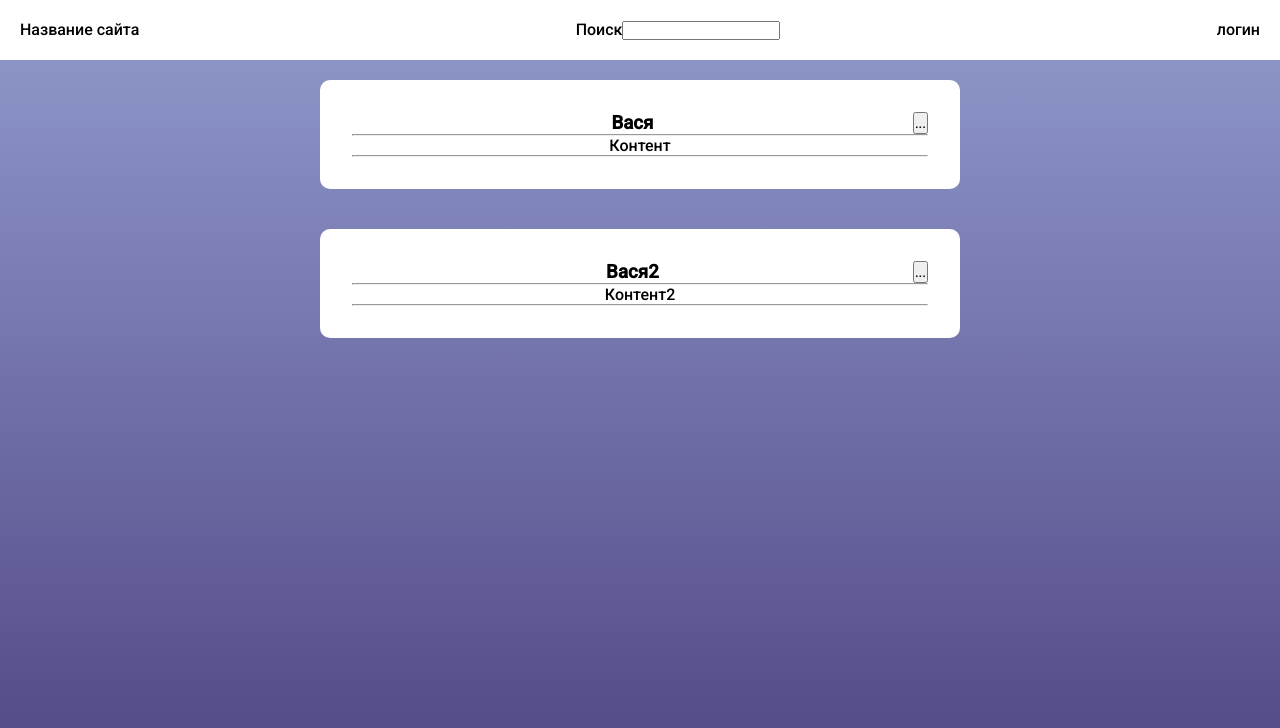
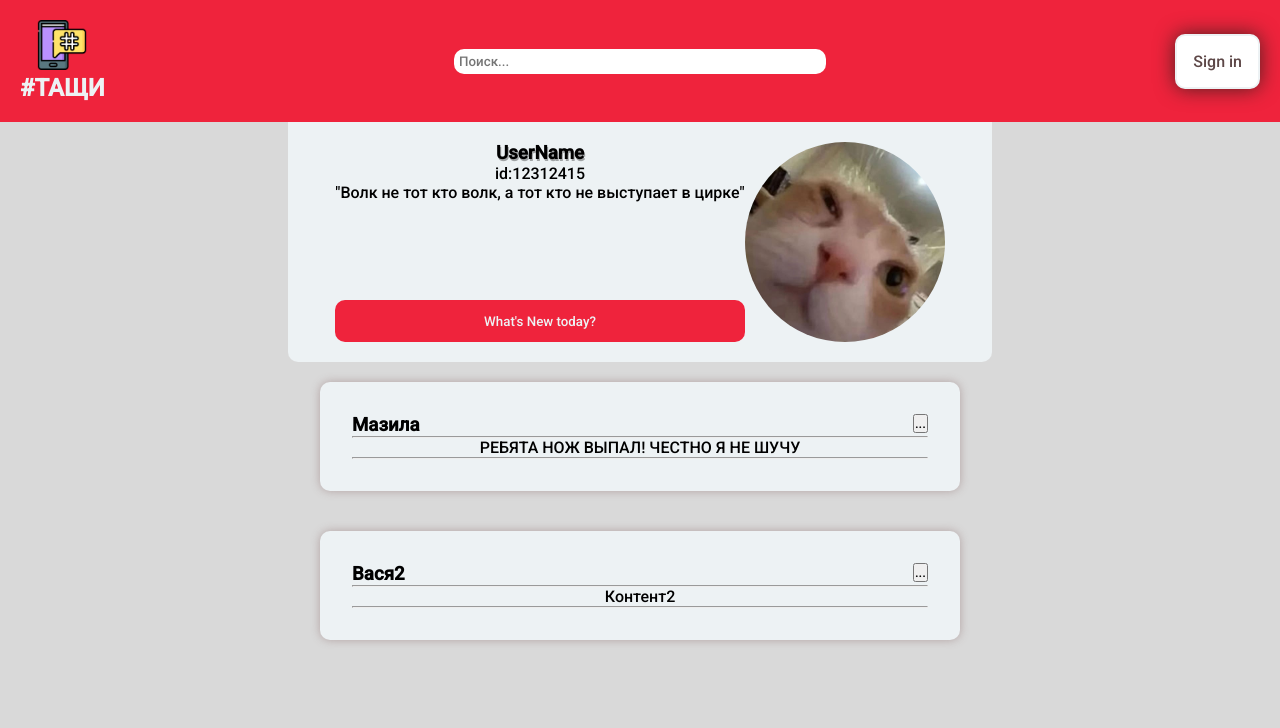
Before and after one commit to Tokiyashi/news-app, a React (Create React App) app: page / in a window 1280 px wide. Shown: the top 728 px of the page. Built offline with nearby package versions, Linux system fonts and the light colour scheme; the HTML template or start-up script is replaced by a standard one.

Commit message:
New component UserProfile, still only layout

```diff
--- a/src/App.js
+++ b/src/App.js
@@ -1,21 +1,25 @@
 import './index.css';
 import {useState} from "react";
 import Post from "./Components/Post/Post";
-import Header from "./Components/UI/Header";
+import Header from "./Components/UI/Header/Header";
+import test from './img/test avatar.jpg'
+import UserProfile from "./Components/UI/UserProfile/UserProfile";
 
 function App() {
     const [posts, setPost] = useState([
-        {name: "Вася", content: 'Контент'},
+        {name: "Мазила", content: 'РЕБЯТА НОЖ ВЫПАЛ! ЧЕСТНО Я НЕ ШУЧУ'},
         {name: "Вася2", content: 'Контент2'},
     ]);
 
-    const postList = posts.map((item) =>
-    <Post author={item.name} content={item.content} > </Post>
+    const postList = posts.map((item, index) =>
+    <Post key={index} author={item.name} content={item.content} > </Post>
     );
 
   return (
       <main>
           <Header/>
+          <UserProfile/>
+
           {postList}
       </main>
   );
--- a/src/Components/Post/Post.jsx
+++ b/src/Components/Post/Post.jsx
@@ -1,22 +1,23 @@
 import React from 'react';
+import cl from './Post.module.css'
 
 const Post = ({author, content, creationDate}) => {
     return (
-        <div className="post">
-            <div className={"post__header"}>
+        <div className={cl.post}>
+            <div className={cl.post__header}>
                 <img
                 />
                 <h3> {author} </h3>
                 <button>...</button>
             </div>
-            <div className="post__content">
+            <div className={cl.post__content}>
                 <p>
                     <hr/>
                     {content}
                     <hr/>
                 </p>
             </div>
-            <div className="post__info">
+            <div className={cl.post__info}>
                 <h4> {creationDate} </h4>
             </div>
         </div>
--- /dev/null
+++ b/src/Components/Post/Post.module.css
@@ -0,0 +1,23 @@
+.post{
+    flex-direction: column;
+    background-color: #EDF2F4;
+    padding: 2em;
+    border-radius: 10px;
+    display: flex;
+    margin: 20px 0;
+    min-width: 50%;
+    box-shadow: 0 0 10px #b2a2a2;
+}
+
+.post__header{
+    justify-content: space-between;
+    flex-direction: row;
+    width: 100%;
+}
+.post__header>h3{
+    float: left;
+}
+
+.post__header>button{
+    float: right;
+}
--- a/src/Components/UI/Header.jsx
+++ /dev/null
@@ -1,21 +0,0 @@
-import React from 'react';
-import cl from './Header.module.css'
-
-const Header = () => {
-    return (
-        <header>
-            <div className="navbar__name">
-                Название сайта
-            </div>
-            <div className="navbar__input">
-                Поиск
-                <input/>
-            </div>
-            <div>
-                логин
-            </div>
-        </header>
-    );
-};
-
-export default Header;
--- /dev/null
+++ b/src/Components/UI/Header/Header.jsx
@@ -0,0 +1,29 @@
+import React from 'react';
+import cl from './Header.module.css'
+import logo from './social-media.png'
+
+const Header = () => {
+    return (
+        <header>
+            <div className={cl.navbar__name}>
+                <img
+                    alt='logo'
+                    src={logo}
+                    width="50px"
+                />
+               <h2> #ТАЩИ </h2>
+            </div>
+
+            <div className={cl.navbar__search}>
+                <input
+                placeholder="Поиск..."
+                />
+            </div>
+            <div className={cl.navbar__signup}>
+                Sign in
+            </div>
+        </header>
+    );
+};
+
+export default Header;
--- /dev/null
+++ b/src/Components/UI/Header/Header.module.css
@@ -0,0 +1,41 @@
+
+header{
+    background-color: #EF233C;
+    min-width: 100vw;
+    display: flex;
+    justify-content: space-between;
+    padding: 20px;
+    color: #EDF2F4;
+    align-items: center;
+}
+.navbar__name{
+    justify-content: center;
+    align-items: center;
+}
+
+.navbar__signup{
+    border: 2px solid #EDF2F4;
+    padding: 1em;
+    border-radius: 10px;
+    box-shadow: 0 0 20px #4f2121;
+    background-color: #ffffff;
+    color: #5d4747;
+}
+.navbar__signup:hover{
+    color: #ffffff;
+    background-color: #EF233C;
+    transform: scale(1.1);
+    transition: all 0.15s;
+}
+.navbar__search{
+    width: 30%;
+}
+
+input{
+    text-align: left;
+    padding: 5px;
+    border: none;
+    border-radius: 10px;
+    outline: none;
+    width: 100%;
+}
--- /dev/null
+++ b/src/Components/UI/UserProfile/UserProfile.jsx
@@ -0,0 +1,25 @@
+import React from 'react';
+import test from "../../../img/test avatar.jpg";
+import cl from './UserProfile.module.css'
+
+const UserProfile = () => {
+    return (
+        <div className={cl.userProfile}>
+            <div className={cl.userProfile__info}>
+                <div>
+                    <h3 className={cl.userProfile__info__username}> UserName </h3>
+                    <p className={cl.userProfile__info__id}>id:12312415</p>
+                    <p className={cl.userProfile__info__status}>"Волк не тот кто волк, а тот кто не выступает в цирке"</p>
+                </div>
+                <button> What's New today? </button>
+            </div>
+            <img className={cl.userProfile__avatar}
+                 width="200px"
+                 alt="avatar"
+                 src={test}
+            />
+        </div>
+    );
+};
+
+export default UserProfile;
--- /dev/null
+++ b/src/Components/UI/UserProfile/UserProfile.module.css
@@ -0,0 +1,32 @@
+.userProfile__info__username{
+    text-shadow: rgba(0, 0, 0, 0.32) 1px 2px ;
+}
+
+.userProfile__avatar{
+    border-radius: 50%;
+}
+
+.userProfile{
+    display: flex;
+    padding: 20px;
+    min-width: 55%;
+    background-color: #EDF2F4;
+    border-bottom-left-radius: 10px;
+    border-bottom-right-radius: 10px;
+    justify-content: center;
+}
+.userProfile__info{
+    display: flex;
+    flex-direction: column;
+    justify-content: space-between;
+}
+
+
+.userProfile__info>button{
+    border: none;
+    border-radius: 10px;
+    padding: 1em;
+    color: #EDF2F4;
+    background-color: #EF233C;
+    min-width: 20%;
+}
--- a/src/index.css
+++ b/src/index.css
@@ -8,37 +8,17 @@
   text-align: center;
 }
 
-header{
-  background-color: #ffffff;
-  min-width: 100vw;
-  display: flex;
-  justify-content: space-between;
-  padding: 20px;
-}
 
 main{
   display: flex;
   align-items: center;
   min-height: 100vh;
-  background-image: linear-gradient(to bottom, rgb(145, 155, 204), rgb(79, 68, 131));
+  background-image: linear-gradient(to bottom, #d9d9d9, #d9d9d9);
   flex-direction: column;
 }
 
-.post{
-  flex-direction: column;
-  background-color: white;
-  padding: 2em;
-  border-radius: 10px;
-  display: flex;
-  margin: 20px 0;
-  min-width: 50%;
+
+button:hover{
+  filter: brightness(0.8);
+  transition: all 0.2s;
 }
-
-.post__header{
-  justify-content: space-between;
-  display: flex;
-  flex-direction: row;
-}
-.post__header>h3{
-
-}
```
Also changed, not shown: src/Components/UI/Header.module.css (deleted), src/Components/UI/Header/social-media.png (added), src/img/test avatar.jpg (added).
